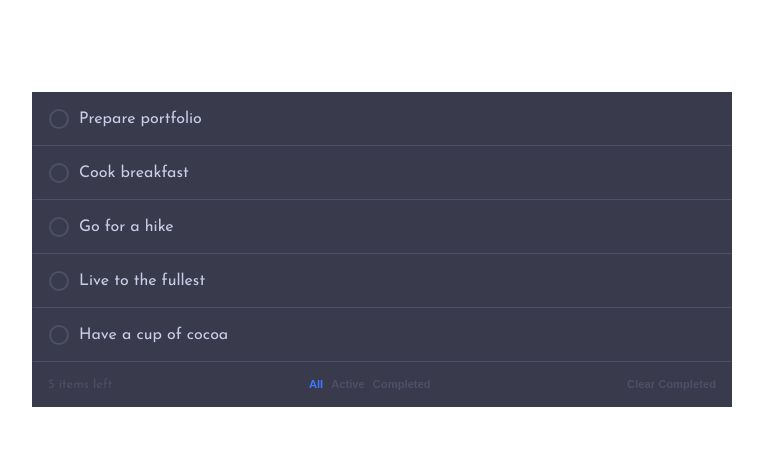
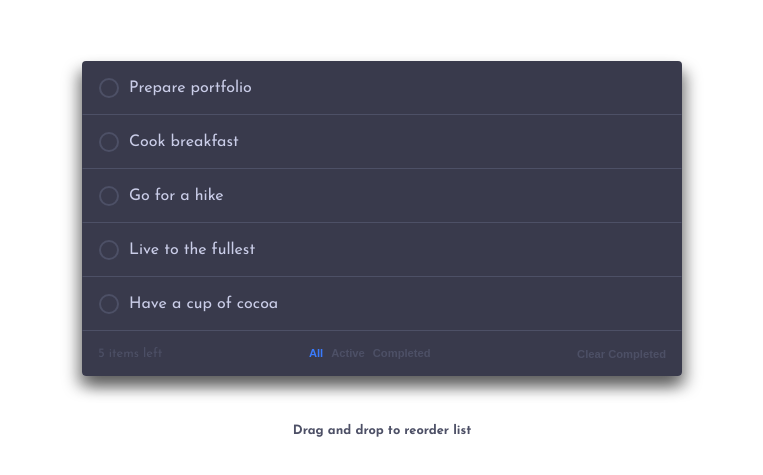
Before and after one commit to ghostwriter7/todo-app, an Angular app: page / in a window 1280 px wide. Shown: the part 151-626 px from the top of the page, without its empty margins (258-1021 px from the left). Built offline with nearby package versions, Linux system fonts and the light colour scheme.

Commit message:
add drag and drop

```diff
--- a/src/app/pages/todo-list/todo-list.component.html
+++ b/src/app/pages/todo-list/todo-list.component.html
@@ -1,6 +1,14 @@
 <div class="container">
   <ul>
     <li
+      [id]="i"
+      #ref
+      [draggable]="filteringMode === 'All'"
+      (dragstart)="onDragStart($event)"
+      (dragover)="onDragOver($event)"
+      (dragenter)="onDragEnter(ref)"
+      (dragleave)="onDragLeave(ref)"
+      (drop)="onDrop($event, ref)"
       [ngClass]="{ active: selectedTodoIdx === i }"
       (mouseenter)="selectedTodoIdx = i;"
       (mouseleave)="selectedTodoIdx = null"
@@ -38,3 +46,5 @@
     <button (click)="onClearCompleted()">Clear Completed</button>
   </div>
 </div>
+
+<p class="drag-info">Drag and drop to reorder list</p>
--- a/src/app/pages/todo-list/todo-list.component.scss
+++ b/src/app/pages/todo-list/todo-list.component.scss
@@ -1,7 +1,14 @@
 @import '../../../assets/style/colors';
 
 :host {
-  width: min(100%, 700px);
+  width: min(100%, 600px);
+}
+
+.container {
+  box-shadow: -5px 10px 15px rgba(0,0,0,.4),
+               5px 10px 15px rgba(0,0,0,.4);
+  border-radius: .25rem;
+  overflow: hidden;
 }
 
 .filter-container {
@@ -76,9 +83,8 @@ li {
 .checked {
   background-image: $color-check-bg;
   border: none;
-}
 
-.checked::after {
+  &::after {
     width: 20px;
     height: 20px;
     content: '';
@@ -89,6 +95,7 @@ li {
     background-repeat: no-repeat;
     background-position: center;
     background-size: 50%;
+  }
 }
 
 .delete-btn {
@@ -106,3 +113,11 @@ li {
   text-decoration: line-through;
   color: $dark-color-dark-gray;
 }
+
+.drag-info {
+  margin-top: 3rem;
+  font-size: .8rem;
+  text-align: center;
+  color: $dark-color-dark-gray;
+  font-weight: 700;
+}
--- a/src/app/pages/todo-list/todo-list.component.ts
+++ b/src/app/pages/todo-list/todo-list.component.ts
@@ -1,4 +1,4 @@
-import { Component, OnInit } from '@angular/core';
+import { Component, OnInit, Renderer2 } from '@angular/core';
 import { ITodoItem } from '../../core/interfaces';
 
 @Component({
@@ -18,6 +18,8 @@ export class TodoListComponent implements OnInit {
     {content: 'Live to the fullest', isActive: true},
     {content: 'Have a cup of cocoa', isActive: true}
   ];
+
+  constructor(private renderer: Renderer2) {}
 
   ngOnInit(): void {
     this.countLeftTodos();
@@ -42,6 +44,33 @@ export class TodoListComponent implements OnInit {
     this.countLeftTodos();
   }
 
+  public onDragEnter(todo: HTMLElement): void {
+    this.renderer.setStyle(todo, 'opacity', 0.7);
+  }
+
+  public onDragLeave(todo: HTMLElement): void {
+    this.renderer.setStyle(todo, 'opacity', 1);
+  }
+
+  public onDragStart(e: DragEvent): void {
+    e.dataTransfer!.setData('initID', (<HTMLElement>e.target!).id);
+    e.dataTransfer!.effectAllowed = 'move';
+  }
+
+  public onDragOver(e: DragEvent): void {
+    e.preventDefault();
+    e.dataTransfer!.dropEffect = 'move';
+  }
+
+  public onDrop(e: DragEvent, todo: HTMLElement): void {
+    e.preventDefault();
+    const draggedID = +e.dataTransfer!.getData('initID');
+    const droppedID = +(e as any).toElement.getAttribute('id');
+    this.renderer.setStyle(todo, 'opacity', 1);
+
+    [this.mockup[draggedID], this.mockup[droppedID]] = [this.mockup[droppedID], this.mockup[draggedID]];
+  }
+
   private countLeftTodos(): void {
     this.todosLeft = this.mockup.filter(todo => todo.isActive).length;
   }
```
Lines whose indentation alone changed are shown as unchanged.
